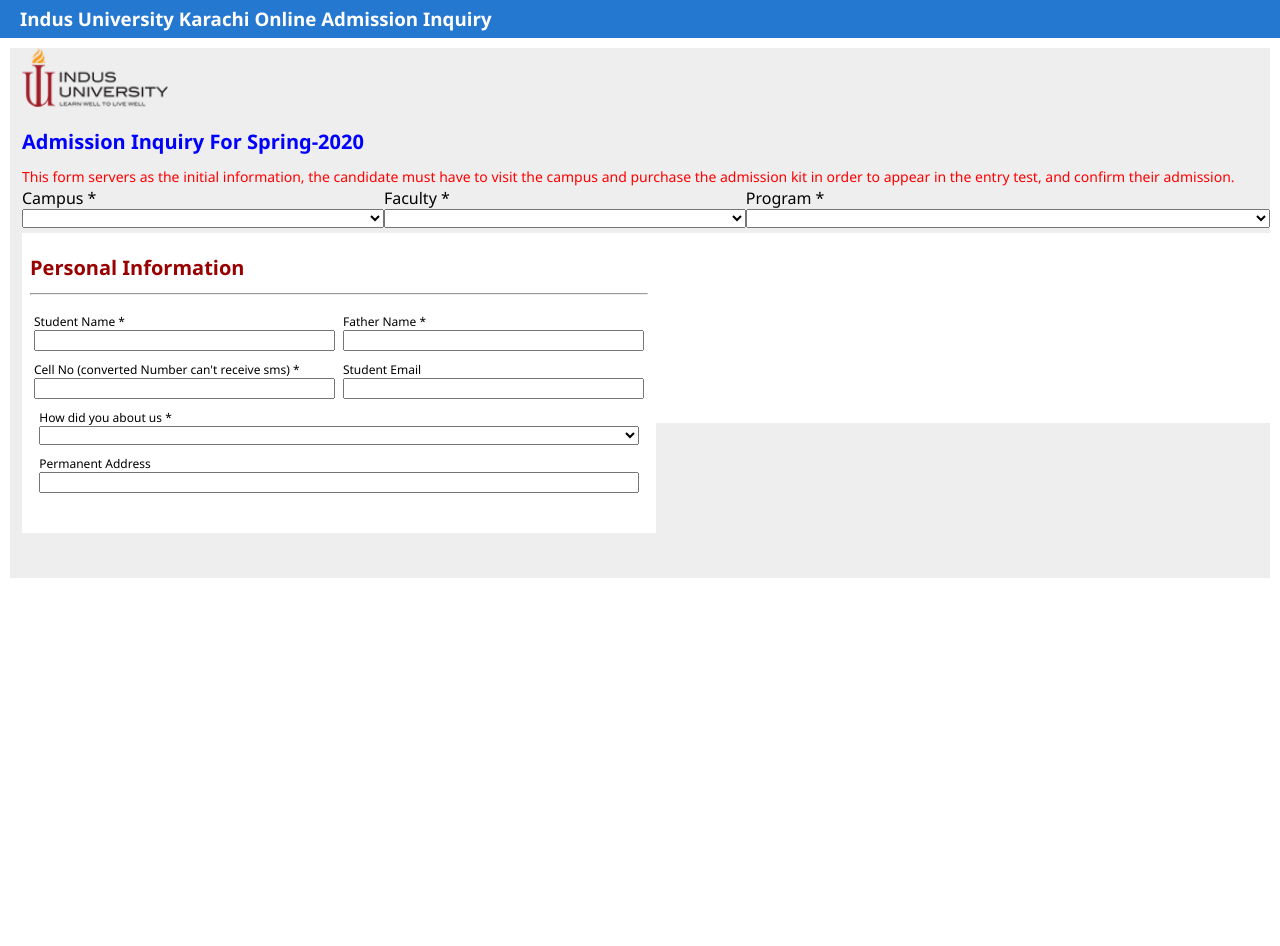
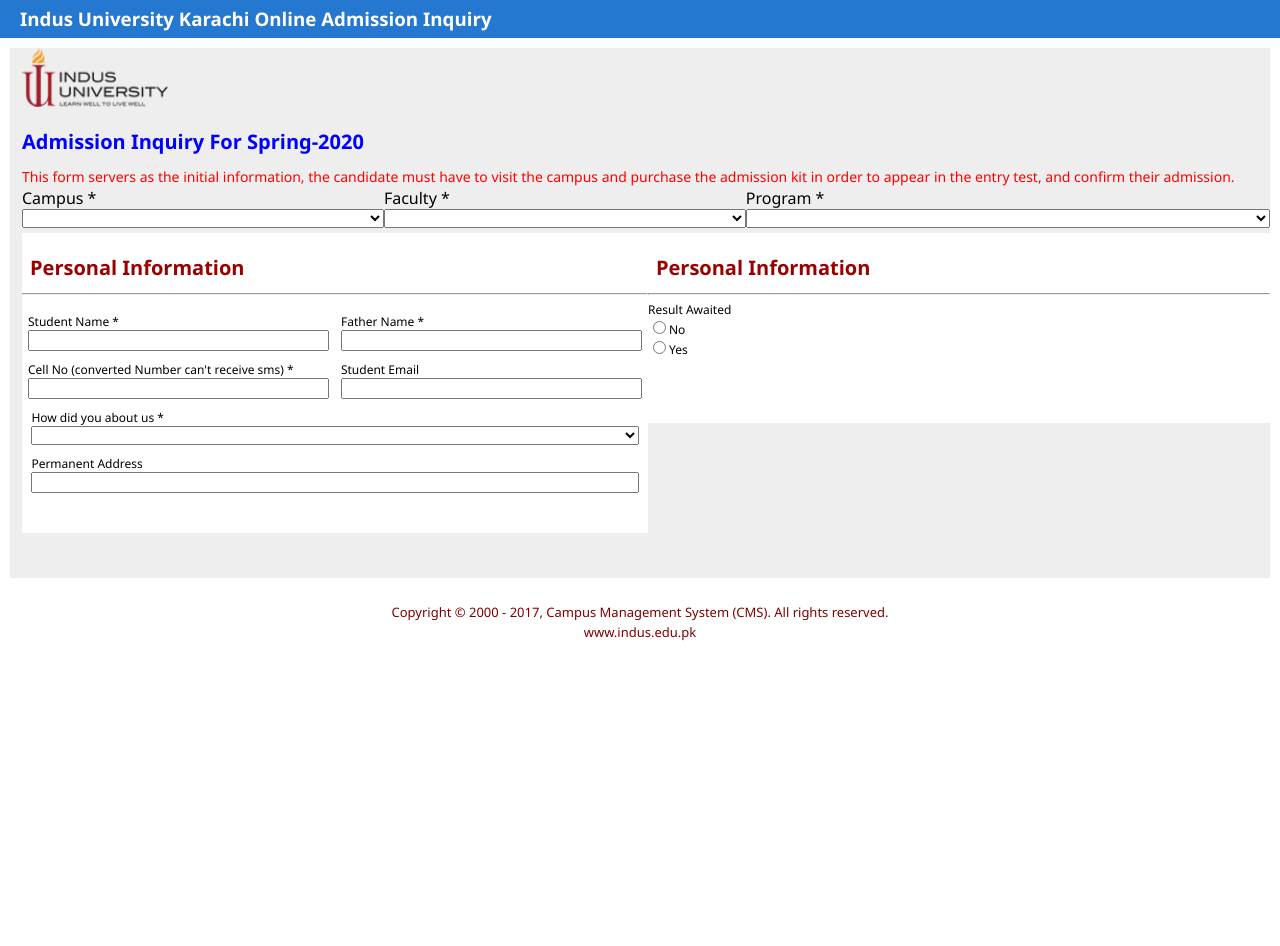
Before and after one commit to ahs1n/Create-a-web-page-with-a-form-using-css, a plain HTML site: page index.html in a window 1280 px wide. Before the commit the page ends 800 px from the top, so only its background shows below. Drawn offline with Linux system fonts and the light colour scheme.

Commit message:
working on footer

```diff
--- a/index.html
+++ b/index.html
@@ -108,11 +108,28 @@
         </div>
 
         <div class="qualification">
+            <h3>
+                Personal Information
+            </h3>
+            <hr>
+            <div class="confirm">
+                <label for="result">Result Awaited</label>
+               <span><input type="radio">No</span>
+               <span><input type="radio">Yes</span>
 
+            </div>
         </div>
     </div>
+    </div>
 
-    </div>
+    <footer>
+        <p id="footer_r1">
+            Copyright © 2000 - 2017, Campus Management System (CMS). All rights reserved.
+        </p>
+        <p>
+            www.indus.edu.pk
+        </p>
+    </footer>
 
 
 </body>
--- a/style.css
+++ b/style.css
@@ -98,8 +98,8 @@
     height: 300px;
     width: 647px;
     background-color: #fff;
-    padding-right: 8px;
-    padding-left: 8px;
+    /* padding-right: 8px;
+    padding-left: 8px; */
 }
 .info
 {
@@ -111,6 +111,7 @@
 .main_row2 h3
 {
     color: #990000;
+    padding-left: 8px;
 }
 
 .name
@@ -173,4 +174,37 @@
     height: 190px;
     width: 643px;
     background-color: #fff;
+    /* padding-right: 8px;
+    padding-left: 8px; */
+    font-size: 12px;
 }
+. .qualification hr
+{
+    padding-left: 8px;
+}
+.confirm
+{
+    display: flex;
+    flex-direction: column;
+}
+footer
+{
+    height: 358px;
+    display: flex;
+    flex-direction: column;
+    align-items: center;
+    color: #F8F8F8;
+}
+footer p
+{
+    margin-block-end: 0%;
+    margin-block-start: 0%;
+    font-size: 13px;
+    height: 20px;
+    font-weight: 400;
+    color: #800000;
+}
+#footer_r1
+{
+    padding-top: 15px;
+}
```
